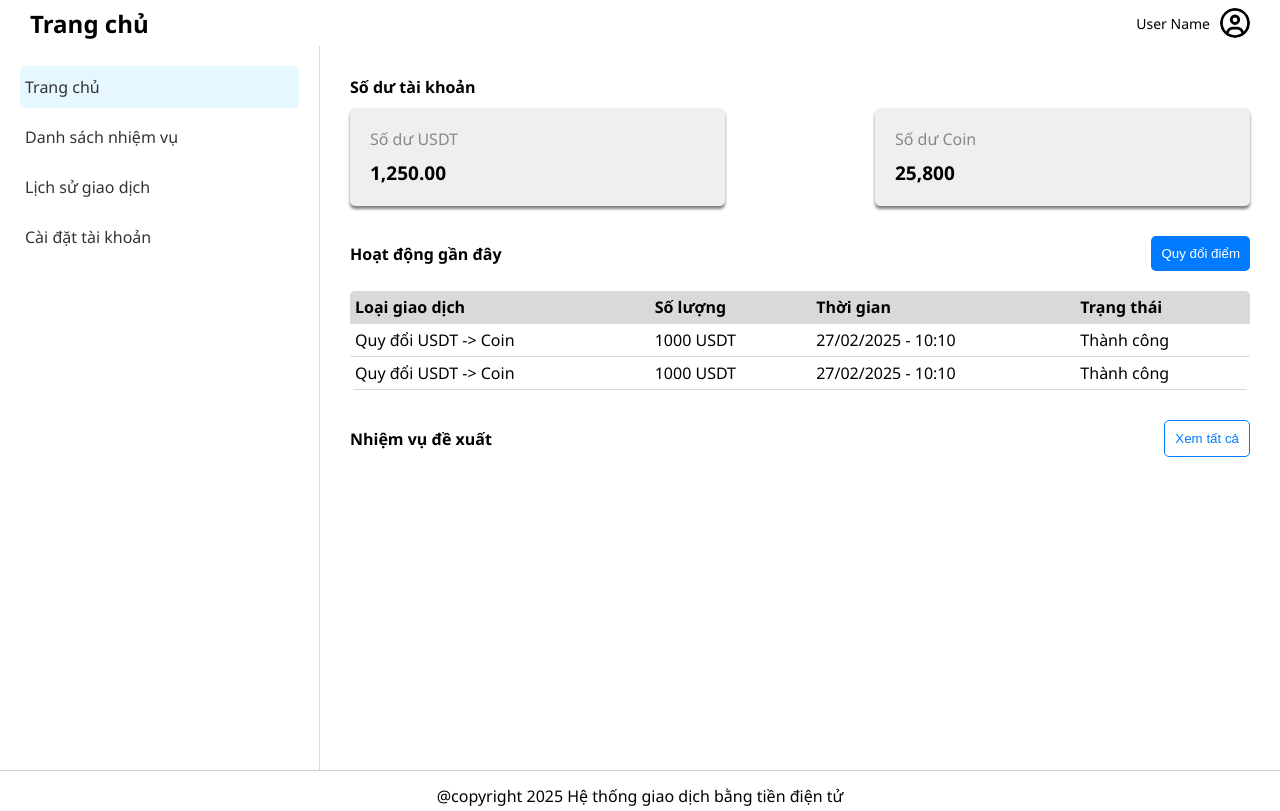
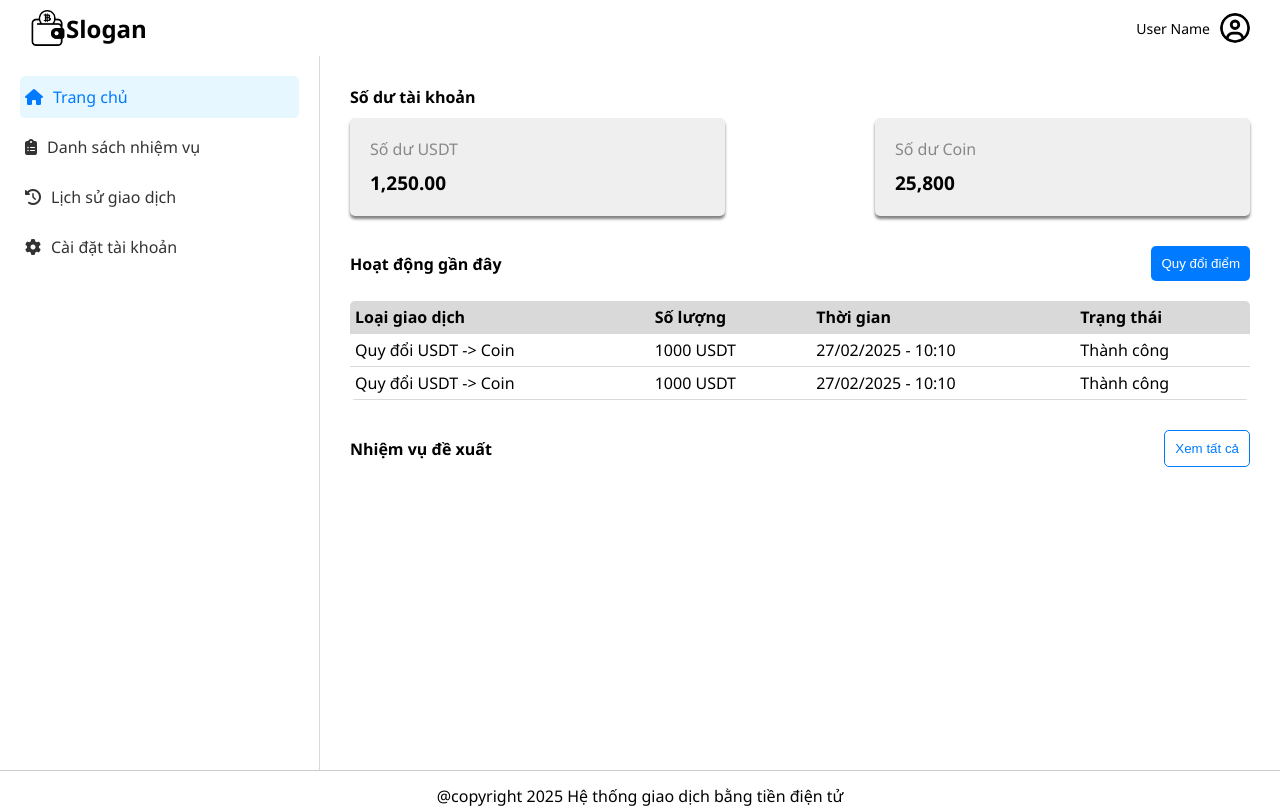
Before and after one commit to Nhat37/web_coin, a plain HTML site: page assets/index.html in a window 1280 px wide. Drawn offline with Linux system fonts and the light colour scheme; no server answers.

Commit message:
logo + icon nav

```diff
--- a/assets/css/base.css
+++ b/assets/css/base.css
@@ -9,7 +9,7 @@
     --color-orange: #FCDFBD;/*public*/
     --color-cyan: #E6F7FF;/*app, smart*/
     --color-green: #E5F5E4;/*test*/
-    --height-header: 46px;
+    --height-header: 56px;
     --height-footer: 30px;
 
 }
--- a/assets/css/settings.css
+++ b/assets/css/settings.css
@@ -18,9 +18,7 @@
 
 .wallet-actions {
     display: flex;
-    gap: 2em;
-    width: 25%;
-    padding: 10px;
+    gap: 10px;
 }
 
 .popup {
--- a/assets/css/style.css
+++ b/assets/css/style.css
@@ -5,6 +5,8 @@
     height: var(--height-header);
     padding: 0 30px;
 }
+.header__nav--title{display: flex;align-items: center;}
+.header__nav--title img{padding: 5px 0;}
 .header__nav--title h1{
     font-size: 2.4rem;
 }
@@ -32,14 +34,20 @@
 }
 .nav__item{
     display: block;
-    padding: 10px 5px;
     margin-bottom: 8px;
 }
-.nav__item a{display:block;text-decoration: none;color: #333;}
+.nav__item a{
+    display:block;
+    text-decoration: none;
+    color: #333;
+    padding: 10px 5px;
+}
+.nav__item a > i{margin-right: 10px;}
 .nav__item.active, .nav__item:hover{
     border-radius: 5px;
     background-color: var(--color-cyan);
 }
+.nav__item.active a, .nav__item:hover a{color: var(--color-primary);}
 label.for_check, input#nav__mobile{display: none;}
 
 @media (max-width: 740px){
--- a/assets/index.html
+++ b/assets/index.html
@@ -3,7 +3,9 @@
 <head>
     <meta charset="UTF-8">
     <meta name="viewport" content="width=device-width, initial-scale=1.0">
-    <title>Website</title>
+    <link rel="icon" href="img/logo.png">
+    <title>Mang bạn đi đến thành công!</title>
+    <link rel="stylesheet" href="https://cdnjs.cloudflare.com/ajax/libs/font-awesome/6.7.2/css/all.min.css" integrity="sha512-Evv84Mr4kqVGRNSgIGL/F/aIDqQb7xQ2vcrdIwxfjThSH8CSR7PBEakCr51Ck+w+/U6swU2Im1vVX0SVk9ABhg==" crossorigin="anonymous" referrerpolicy="no-referrer" />
     <link rel="stylesheet" href="css/base.css">
     <link rel="stylesheet" href="css/settings.css">
     <link rel="stylesheet" href="css/style.css">
@@ -14,7 +16,10 @@
         <!-- header -->
         <header class="grid">
             <div class="header f-between">
-                <div class="header__nav--title"><h1>Trang chủ</h1></div>
+                <div class="header__nav--title">
+                    <img src="img/logo.png" alt="logo" style="height:46px;">
+                    <h1>Slogan</h1>
+                </div>
                 <div class="header__user">
                     <div class="user__name">User Name</div>
                     <div class="user__img"></div>
@@ -29,10 +34,10 @@
                 <input type="checkbox" name="nav__mobile"  id="nav__mobile">
                 <div class="col l-3 m-3 nav__mobile">
                     <ul class="main__nav">
-                        <li class="nav__item active"><a href="#home">Trang chủ</a></li>
-                        <li class="nav__item"><a href="#task-list">Danh sách nhiệm vụ</a></li>
-                        <li class="nav__item"><a href="#history">Lịch sử giao dịch</a></li>
-                        <li class="nav__item"><a href="#settings">Cài đặt tài khoản</a></li>
+                        <li class="nav__item active"><a href="#home"><i class="fa-solid fa-house"></i>Trang chủ</a></li>
+                        <li class="nav__item"><a href="#task-list"><i class="fa-solid fa-clipboard-list"></i>Danh sách nhiệm vụ</a></li>
+                        <li class="nav__item"><a href="#history"><i class="fa-solid fa-clock-rotate-left"></i>Lịch sử giao dịch</a></li>
+                        <li class="nav__item"><a href="#settings"><i class="fa-solid fa-gear"></i>Cài đặt tài khoản</a></li>
                     </ul>
                 </div>
                 <!-- main content -->
@@ -227,7 +232,7 @@
                                     <div id="delete-popup" class="popup">
                                         <div class="popup-content">
                                             <b>Xóa tài khoản</b>
-                                            <img src="../img/danger.png" alt="cảnh báo">
+                                            <img src="img/danger.png" alt="cảnh báo">
                                             <p>Bạn có chắc chắn muốn xóa tài khoản này không?</p>
                                             <div class="popup-buttons">
                                                 <button id="cancel-delete">Hủy</button>
@@ -325,7 +330,7 @@
         </footer>
     </div>
 </body>
-<script src="js/api/user_me.js"></script>
-<!-- <script type="module" src="js/testAPI.js"></script> -->
+<!-- <script src="js/api/user_me.js"></script> -->
+<script type="module" src="js/testAPI.js"></script>
 <script type="module" src="js/main.js"></script>
 </html>
--- a/assets/js/metamask_connect.js
+++ b/assets/js/metamask_connect.js
@@ -50,6 +50,6 @@ document.addEventListener("DOMContentLoaded", function () {
             alert("Vui lòng nhập địa chỉ ví trước khi kết nối!");
             return;
         }
-        window.location.href = "../page/login.html";
+        window.location.href = "../page/auth.html";
     });
 });
```
Also changed, not shown: assets/img/danger.png (added), assets/img/logo.jpg (added), assets/img/logo.png (added).
